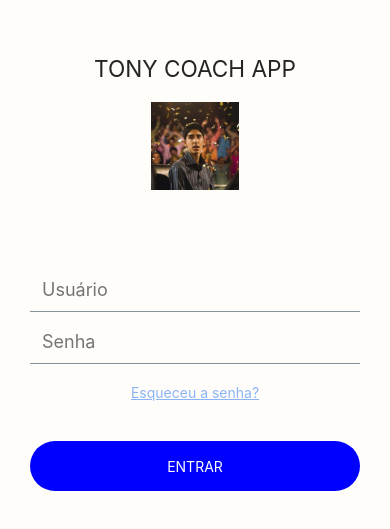
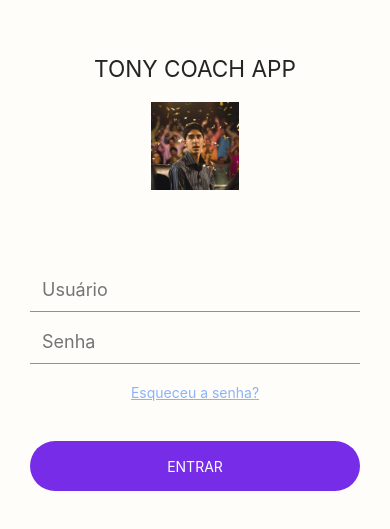
Before and after one commit to arthurbrener/new-proj, a React Native app: screen /LoginPage in a window 390 px wide. Shown: the part 149-678 px from the top of the page. Built offline with nearby package versions, Linux system fonts and the light colour scheme.

Commit message:
added loading icon for Button component

```diff
--- a/src/components/atoms/Button.jsx
+++ b/src/components/atoms/Button.jsx
@@ -1,12 +1,21 @@
 import { memo } from 'react';
-import { StyleSheet, Text, TouchableOpacity } from 'react-native';
+import {
+  ActivityIndicator,
+  StyleSheet,
+  Text,
+  TouchableOpacity,
+} from 'react-native';
 import { PropTypes } from 'prop-types';
 
 let styles;
 
-const Button = ({ callback, label, style }) => (
+const Button = ({ callback, label, style, hasLoading, isLoading }) => (
   <TouchableOpacity style={[styles.button, style]} onPress={callback}>
-    <Text style={styles.buttonLabel}>{label}</Text>
+    {hasLoading && isLoading ? (
+      <ActivityIndicator color="#fff" />
+    ) : (
+      <Text style={styles.buttonLabel}>{label}</Text>
+    )}
   </TouchableOpacity>
 );
 
@@ -17,7 +26,7 @@ styles = StyleSheet.create({
     borderRadius: 25,
     alignItems: 'center',
     justifyContent: 'center',
-    backgroundColor: 'blue',
+    backgroundColor: '#772ce8',
   },
 
   buttonLabel: { color: 'white' },
@@ -27,11 +36,15 @@ Button.propTypes = {
   callback: PropTypes.func.isRequired,
   label: PropTypes.string,
   style: PropTypes.number,
+  hasLoading: PropTypes.bool,
+  isLoading: PropTypes.bool,
 };
 
 Button.defaultProps = {
   label: '',
   style: 0,
+  hasLoading: false,
+  isLoading: false,
 };
 
 export default memo(Button);
--- a/src/components/molecules/Form.jsx
+++ b/src/components/molecules/Form.jsx
@@ -4,10 +4,23 @@ import Button from '../atoms/Button';
 
 let styles;
 
-const Form = ({ children, containerStyle, buttonLabel, callback }) => (
+const Form = ({
+  children,
+  containerStyle,
+  buttonLabel,
+  callback,
+  hasLoading,
+  isLoading,
+}) => (
   <View style={containerStyle}>
     {children}
-    <Button callback={callback} label={buttonLabel} style={styles.button} />
+    <Button
+      callback={callback}
+      label={buttonLabel}
+      style={styles.button}
+      hasLoading={hasLoading}
+      isLoading={isLoading}
+    />
   </View>
 );
 
@@ -20,11 +33,15 @@ Form.propTypes = {
   containerStyle: PropTypes.number,
   buttonLabel: PropTypes.string,
   callback: PropTypes.func.isRequired,
+  hasLoading: PropTypes.bool,
+  isLoading: PropTypes.bool,
 };
 
 Form.defaultProps = {
   containerStyle: 0,
   buttonLabel: '',
+  hasLoading: false,
+  isLoading: false,
 };
 
 export default Form;
--- a/src/components/organisms/LoginForm.jsx
+++ b/src/components/organisms/LoginForm.jsx
@@ -8,7 +8,7 @@ import { UserContext } from '../../contexts/user/UserContext';
 let styles;
 
 const LoginForm = () => {
-  const [, { login }] = useContext(UserContext);
+  const [{ isLoading }, { login }] = useContext(UserContext);
   const [username, setUsername] = useState('');
   const [password, setPassword] = useState('');
 
@@ -25,6 +25,8 @@ const LoginForm = () => {
       callback={submitLogin}
       containerStyle={styles.container}
       buttonLabel="ENTRAR"
+      hasLoading
+      isLoading={isLoading}
     >
       <Input setText={setUsername} placeholder="Usuário" />
       <Input setText={setPassword} placeholder="Senha" isSecureText />
```
